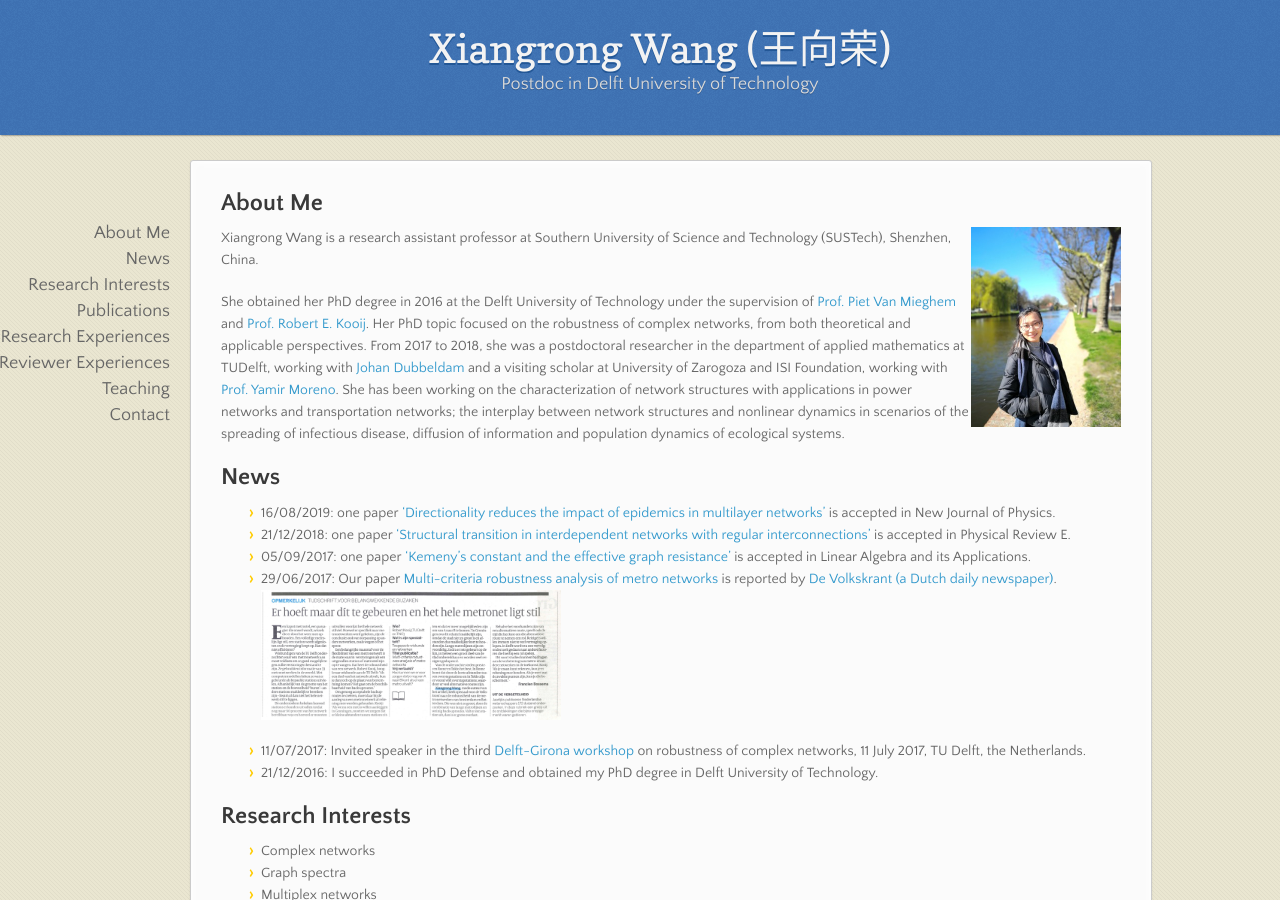
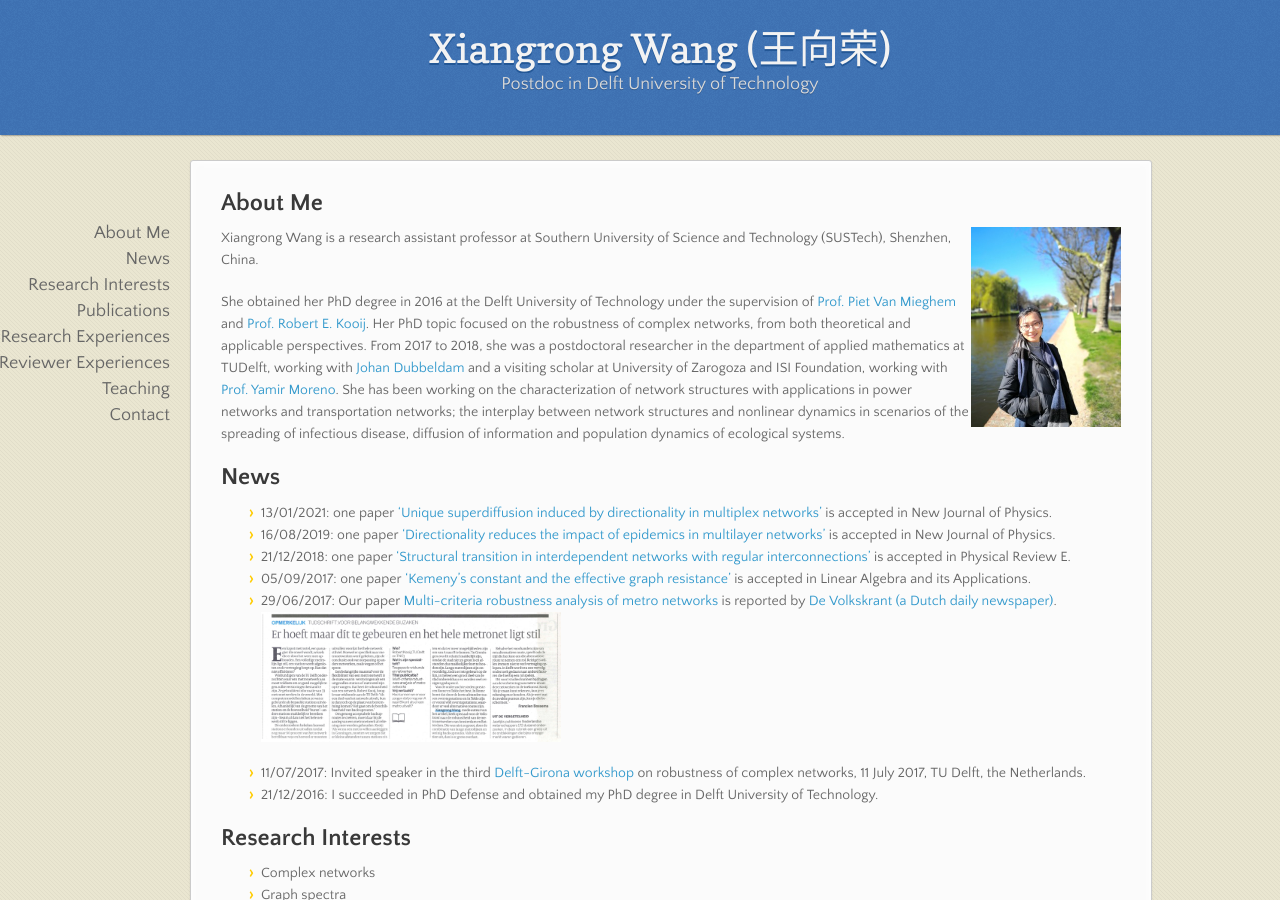
Before and after one commit to xiangrongwang/xiangrongwang.github.io, a Jekyll site: the page built from index.md, in a window 1280 px wide and 900 px high. Built offline with Jekyll 4.4.1, drawn with Linux system fonts in a browser that asks for light colours; nearby versions of some CDN libraries; our own code applies the rules of GitHub Pages for plain Markdown files.

Commit message:
Update index.md

```diff
--- a/index.md
+++ b/index.md
@@ -8,6 +8,7 @@ Her PhD topic focused on the robustness of complex networks,  from both theoreti
 
 
 ## News
+* 13/01/2021: one paper ['Unique superdiffusion induced by directionality in multiplex networks'](https://iopscience.iop.org/article/10.1088/1367-2630/abdb71/meta) is accepted in New Journal of Physics.
 * 16/08/2019: one paper ['Directionality reduces the impact of epidemics in multilayer networks'](https://iopscience.iop.org/article/10.1088/1367-2630/ab3dd0) is accepted in New Journal of Physics.
 * 21/12/2018: one paper ['Structural transition in interdependent networks with regular interconnections'](https://www.nas.ewi.tudelft.nl/people/Piet/papers/PhysRevE2019_interdepenent_nets_regular_interconnections.pdf) is accepted in Physical Review E.
 * 05/09/2017: one paper ['Kemeny’s constant and the effective graph resistance'](https://www.nas.ewi.tudelft.nl/people/Piet/papers/LAA2017_Kemeny_constant_pseudoinverse_Laplacian.pdf) is accepted in Linear Algebra and its Applications.
```
